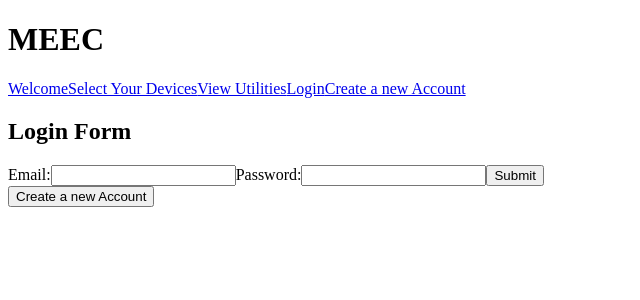
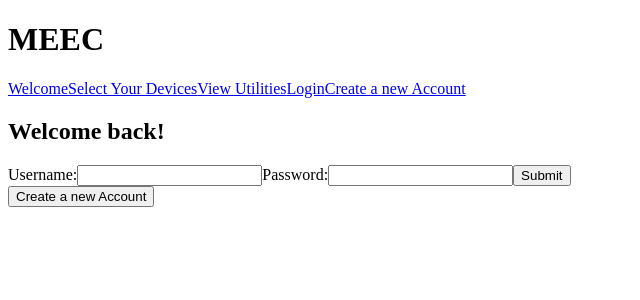
Before and after one commit to aflopez87/CapstoneProject, a React (Vite) app in the folder frontend/: page /login in a window 1280 px wide. Shown: the top 300 px of the page, without its empty margins (0-640 px from the left). Built offline with nearby package versions, Linux system fonts and the light colour scheme.

Commit message:
updated context

```diff
--- a/frontend/src/Components/Forms/Login.jsx
+++ b/frontend/src/Components/Forms/Login.jsx
@@ -1,25 +1,27 @@
 import { useContext } from "react";
 import { AuthContext } from "../../UseContext.jsx";
 import { useNavigate } from "react-router";
+
 
 export default function Login() {
     const {login} = useContext(AuthContext)
     const navigate = useNavigate();
     const signIn = async (formData)=>{
         const user = {
-            email:formData.get("email"),
+            username:formData.get("username"),
             password:formData.get("password")
         }
+        console.log(user);
         await login(user)
         navigate("/")
     }
     return (
     <>
     <section>
-         <h1>Login Form</h1>
+         <h1>Welcome back!</h1>
     <form action = {signIn}>
-        <label>Email:
-            <input name = "email"/>
+        <label>Username:
+            <input name = "username"/>
         </label>
         <label>Password:
             <input name = "password" type="password"/>
--- a/frontend/src/UseContext.jsx
+++ b/frontend/src/UseContext.jsx
@@ -27,7 +27,7 @@ export const AuthProvider = ({ children })=>{
     // Post/Create need the URL, the resource to post/create, and the headers to set the content type
     const login = async (user)=>{
         try{
-            const response = await axios.post('https://localhost:3000/users/login', user,{
+            const response = await axios.post('http://localhost:3000/users/login', user,{
                 headers:{
                     "Content-Type":"application/json"
                 }
@@ -43,7 +43,7 @@ export const AuthProvider = ({ children })=>{
 
     const register = async (newUser)=>{
         try{
-            const response = await axios.post('https://localhost:3000/users/register', newUser,{
+            const response = await axios.post('http://localhost:3000/users/register', newUser,{
                 headers:{
                     "Content-Type":"application/json"
                 }
```
